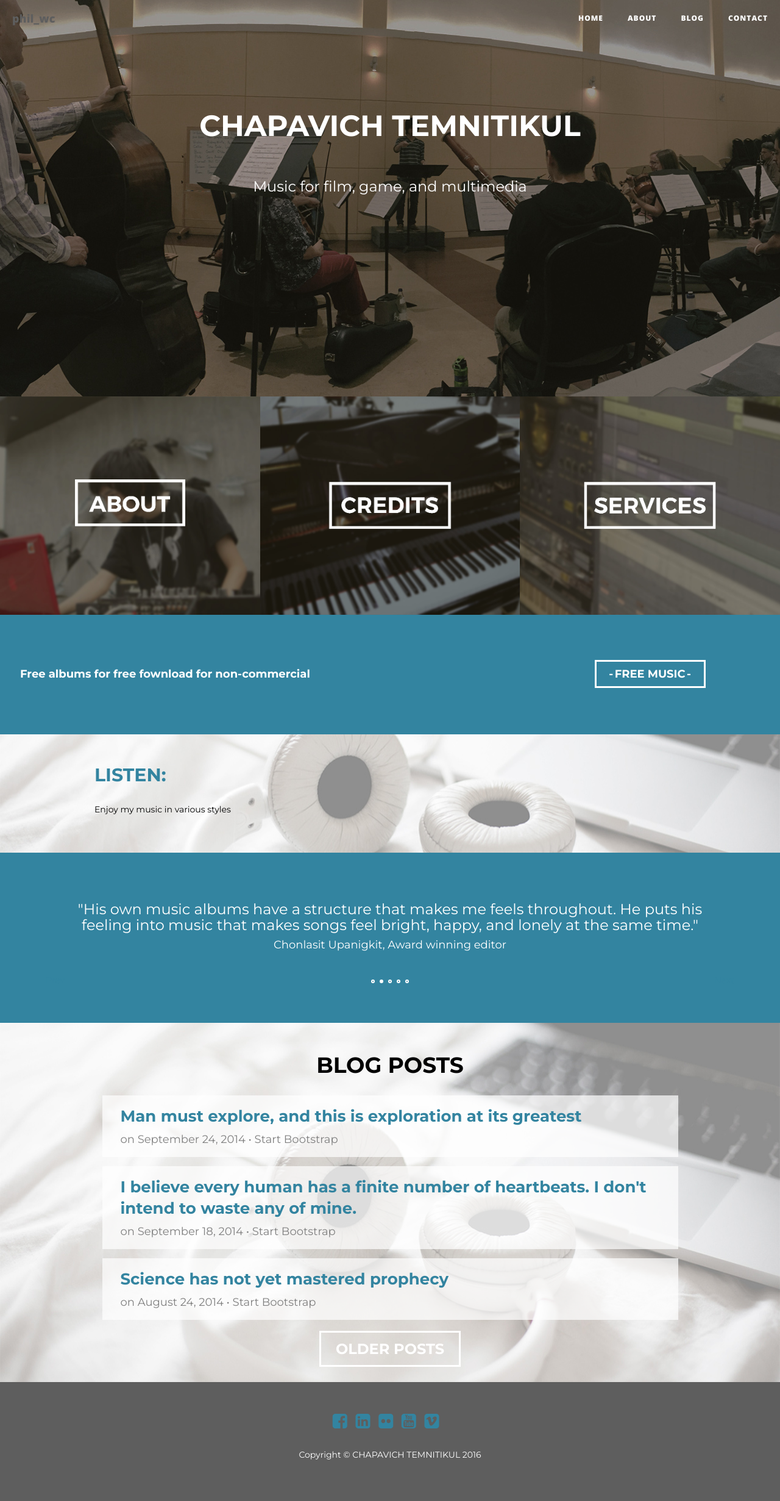
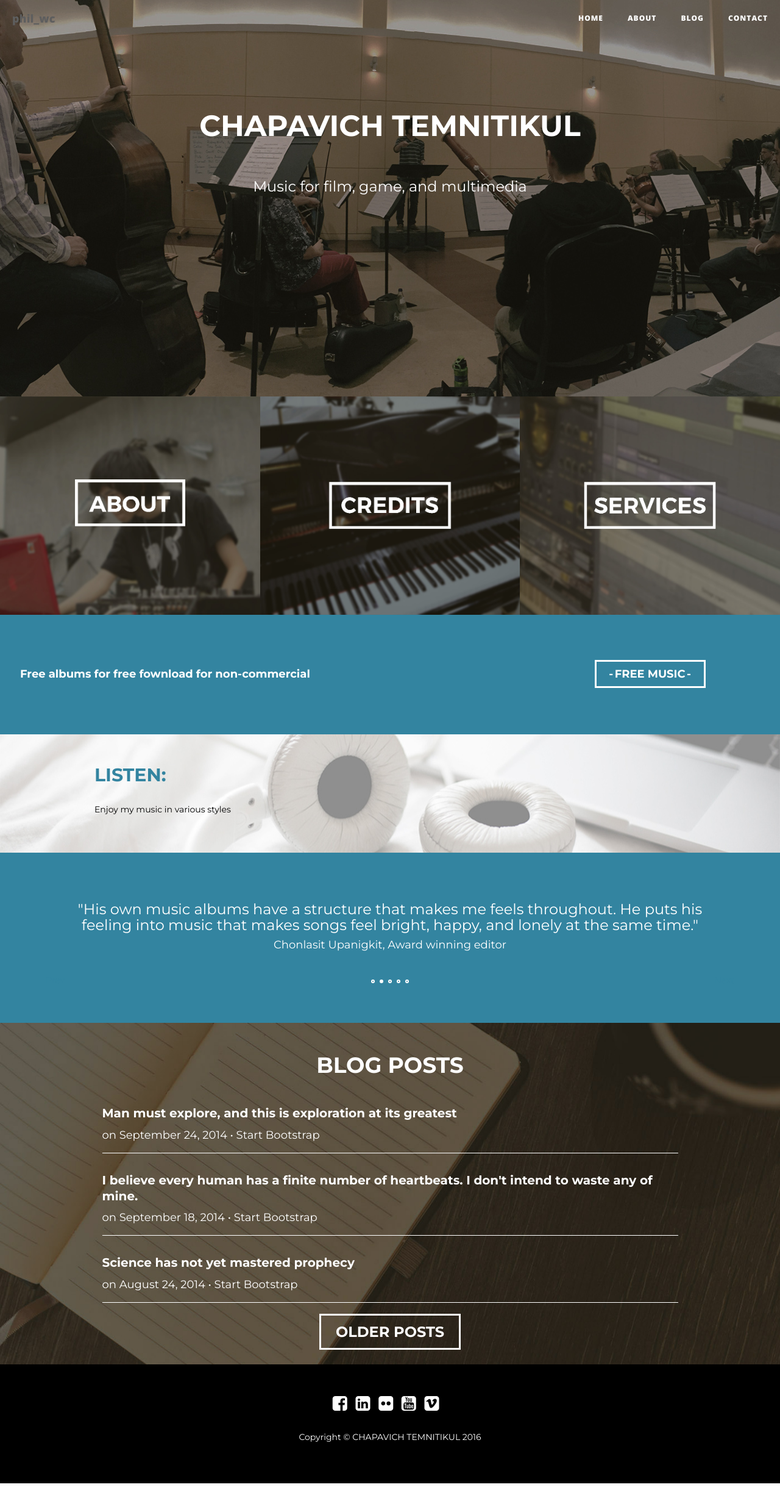
Before and after one commit to phil-wc/phil-wc.github.io, a Jekyll site: the page built from index.html, in a window 1280 px wide. Shown: the whole page at 61% size. Built offline with Jekyll 4.4.1, drawn with Linux system fonts in a browser that asks for light colours; nearby versions of some CDN libraries; the list of posts is cut into pages by our own code; after the commit the page ends 2432 px from its top, so only the background shows below that.

Commit message:
more changes on design

```diff
--- a/assets/css/main.css
+++ b/assets/css/main.css
@@ -9,6 +9,9 @@ body, h1, h2, h3, h4, h5, h6, .intro-header .site-heading .subheading, .home-hea
 
 .home .testimonial .testimonial-text .unslider h3, .home .testimonial .testimonial-text .unslider h4 {
   font-weight: lighter; }
+
+.post-item .post-meta .date, .post-item .post-meta .author {
+  font-weight: normal; }
 
 .home .profile, .home .profile .content {
   padding: 0; }
@@ -116,19 +119,19 @@ blockquote {
     cursor: not-allowed; }
 
 .post-item {
-  background-color: rgba(255, 255, 255, 0.7);
-  padding: 15px 30px;
+  border-bottom: 1px solid #fff;
+  padding: 15px 0;
   margin-bottom: 15px; }
   .post-item h1, .post-item h2, .post-item h3, .post-item h4, .post-item h5, .post-item h6 {
     margin-top: 0;
-    font-size: 31.2px; }
+    font-size: 24px; }
   .post-item a {
-    color: #3384a0; }
+    color: white; }
     .post-item a:hover, .post-item a:focus {
       text-decoration: none;
-      color: #225567; }
+      color: gray; }
   .post-item .post-title {
-    font-size: 26px;
+    font-size: 20px;
     margin-top: 30px;
     margin-bottom: 10px; }
   .post-item .post-subtitle {
@@ -136,19 +139,19 @@ blockquote {
     font-weight: 300;
     margin-bottom: 10px; }
   .post-item .post-meta {
-    color: gray;
+    color: white;
     margin-top: 0;
     margin-bottom: 0;
     font-size: 18px; }
     .post-item .post-meta > a {
       text-decoration: none;
-      color: #404040; }
+      color: white; }
       .post-item .post-meta > a:hover, .post-item .post-meta > a:focus {
         color: #225567;
         text-decoration: underline; }
   @media only screen and (min-width: 768px) {
     .post-item > a > .post-title {
-      font-size: 31.2px; } }
+      font-size: 24px; } }
 
 .section-heading {
   font-size: 14px;
@@ -247,7 +250,9 @@ blockquote {
 
 footer {
   padding: 50px 0 65px;
-  background-color: #5e5e5e; }
+  background-color: #000000; }
+  footer .social a {
+    color: #ffffff; }
   footer .copyright {
     color: #ffffff;
     text-align: center;
@@ -366,8 +371,7 @@ footer {
   padding-bottom: 30px; }
 .home .sample, .home .posts {
   background: no-repeat center center;
-  background-size: cover;
-  background-image: url("/assets/img/home/sample-works-bg.jpg"); }
+  background-size: cover; }
 .home .profile .content {
   overflow: hidden; }
 .home .profile .profile-menu-image {
@@ -384,6 +388,8 @@ footer {
     transform: scale(1.1);
     background: #ffffff;
     opacity: 0.75; }
+.home .sample {
+  background-image: url("/assets/img/home/sample-works-bg.jpg"); }
   .home .sample .description {
     padding: 0 30px; }
   .home .sample .description .content {
@@ -399,6 +405,8 @@ footer {
 .home .testimonial .testimonial-text .unslider {
   padding: 30px;
   color: #fff; }
+.home .posts {
+  background-image: url("/assets/img/home/blog-section.jpg"); }
   .home .posts .section-title {
     margin-bottom: 30px;
-  color: #000; }
+    color: white; }
```
Lines whose indentation alone changed are shown as unchanged.
